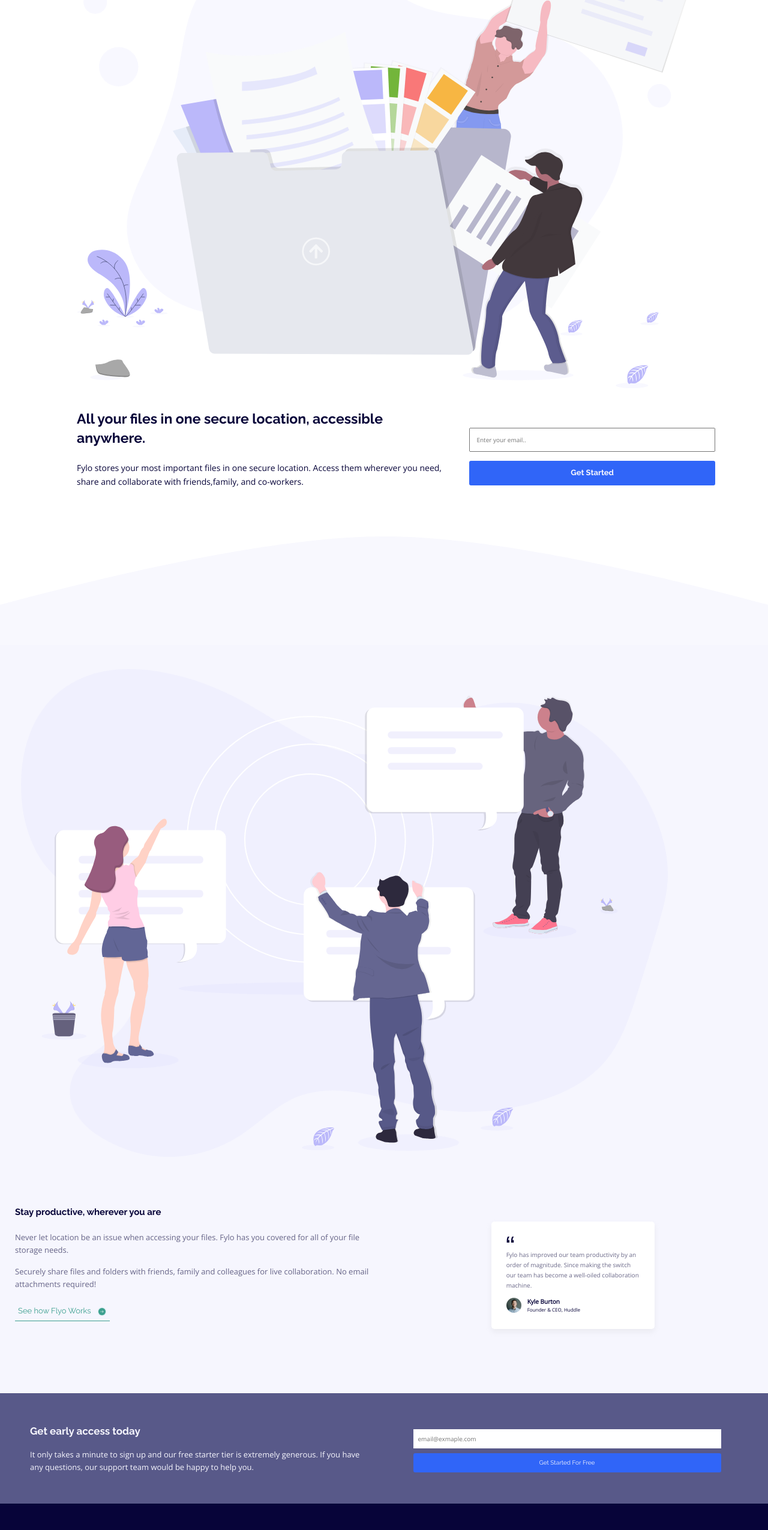
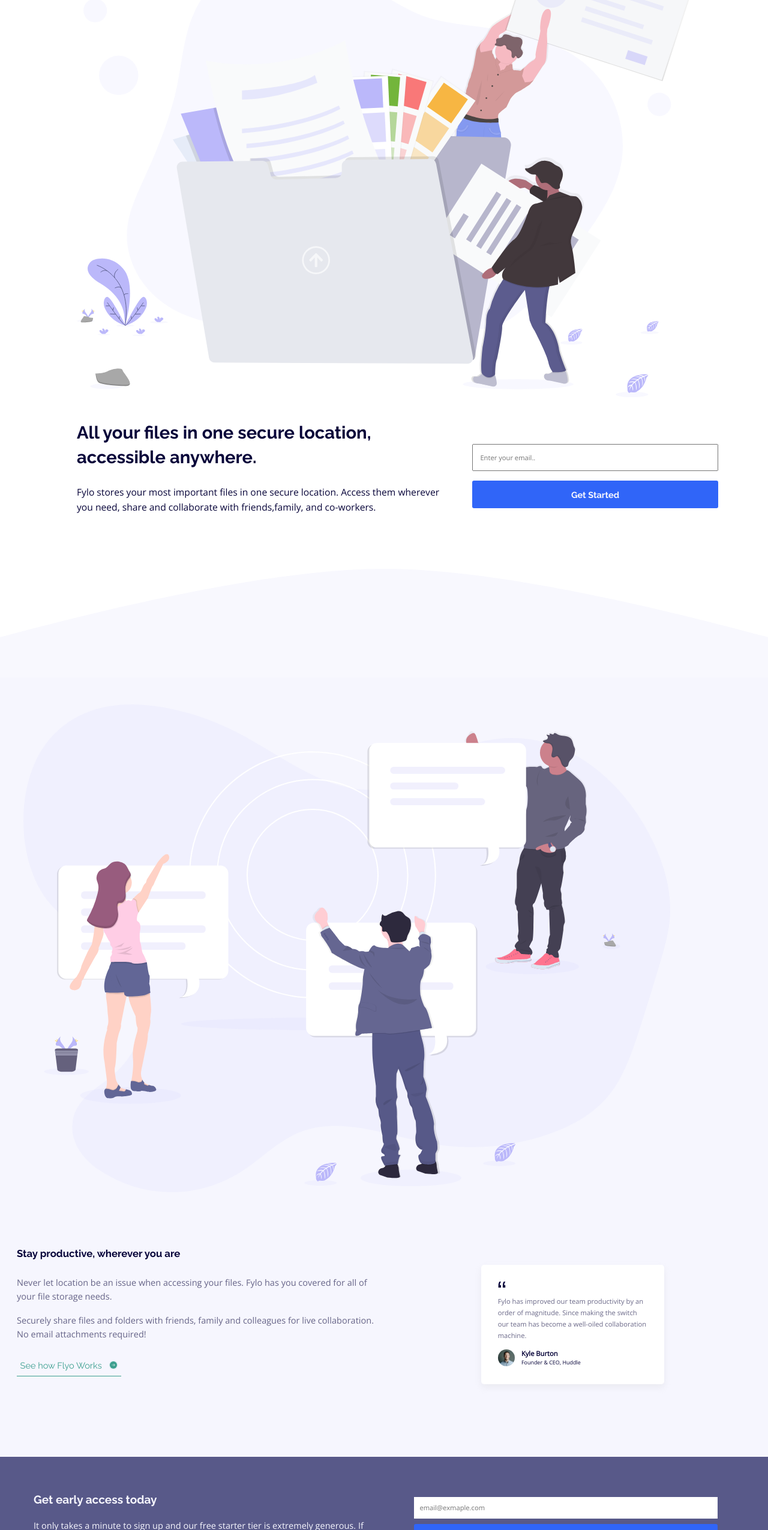
Before and after one commit to devhnry/Flyo-Landing-Page, a website built with Vite: page index.html in a window 1280 px wide. Shown: the part 235-2785 px from the top of the page at 60% size. Built offline with nearby package versions, Linux system fonts and the light colour scheme.

Commit message:
✨ Made Changes to the Get Started Buttton and Edited the Typography

```diff
--- a/assets/sass/base/_base.scss
+++ b/assets/sass/base/_base.scss
@@ -1,5 +1,8 @@
 html{
     font-size: 62.5%;
+    @media (min-width: 600px){
+        font-size: 70%;
+    }
 }
 
 body{
@@ -9,7 +12,6 @@
     overflow-x: hidden;
 
     @include respond(phone){
-        // max-width: 700px;
         margin-inline: auto;
     }
 }
--- a/assets/sass/base/_typography.scss
+++ b/assets/sass/base/_typography.scss
@@ -0,0 +1,31 @@
+.navigation{
+    font-family: $ff-nav;
+    font-size: max(1.2rem);
+    transition: all 250ms ease-in-out;
+
+    &__link{
+        text-decoration: none;
+        color: $clr-primary-dark;
+    }
+}
+
+.header{
+    &__text{
+
+        &--main{
+            font-family: $ff-heading;
+            font-size: 2.3rem;
+            font-weight: $fw-bold;
+            line-height: 1.4;
+
+            @include respond(phone) {
+                font-size: 2.6rem;
+            }
+        }
+
+        &--sub{
+            font-family: $ff-body;
+            font-size: 1.4rem;
+        }
+    }
+}
--- a/assets/sass/components/_button.scss
+++ b/assets/sass/components/_button.scss
@@ -5,6 +5,8 @@
     padding: 1rem;
     transition: all 150ms ease-in-out;
     text-align: center;
+    border: none;
+    outline: none;
 
     &--primary{
         background: $clr-accent-blue;
@@ -18,8 +20,7 @@
             padding: .8rem;
         }
 
-        &:hover,
-        &:focus{
+        &:hover{
             background: $clr-accent-blue-hover;
         }
     }
--- a/assets/sass/layout/_footer.scss
+++ b/assets/sass/layout/_footer.scss
@@ -5,6 +5,11 @@
     font-size: 1.5rem;
     display: grid;
     gap: 3.5rem;
+
+    @include respond(phone){
+        gap : 5rem;
+        grid-template-columns: repeat(3, 1fr);
+    }
 
     &__logo{
         filter: brightness(0) invert(1);
@@ -22,6 +27,8 @@
         display: grid;
         gap: 1.5rem;
         text-decoration: none;
+
+
     }
 
     &__link{
@@ -36,6 +43,11 @@
     align-items: center;
     margin-inline: auto;
 
+    @include respond(phone){
+        grid-column: 1 / 4;
+    }
+
+
     &__icon{
         text-align: center;
         width: 37px;
--- a/assets/sass/layout/_header.scss
+++ b/assets/sass/layout/_header.scss
@@ -7,6 +7,7 @@
     margin-inline: auto;
 
     &__textbox{
+
         @include respond(phone){
             text-align: left;
             display: grid;
@@ -19,18 +20,6 @@
     &__text{
         display: grid;
         gap: 2.3rem;
-
-        &--main{
-            font-family: $ff-heading;
-            font-size: 2.3rem;
-            font-weight: $fw-bold;
-            line-height: 1.4;
-        }
-
-        &--sub{
-            font-family: $ff-body;
-            font-size: 1.4rem;
-        }
     }
 
     &__form{
--- a/assets/sass/layout/_navigation.scss
+++ b/assets/sass/layout/_navigation.scss
@@ -3,8 +3,6 @@
     align-items: center;
     justify-content: space-between;
     padding-inline: 2rem;
-    font-family: $ff-nav;
-    font-size: 1.2rem;
     padding-top: 2rem;
 
     &__logo{
@@ -16,9 +14,4 @@
         gap: 2rem;
         list-style: none;
     }
-
-    &__link{
-        text-decoration: none;
-        color: $clr-primary-dark;
-    }
 }
--- a/index.html
+++ b/index.html
@@ -44,11 +44,11 @@
             </p>
         </div>
 
-        <div class="header__form">
-          <label for="email"></label>
+        <form class="header__form">
+          <label for="email1"></label>
           <input class="header__form-box" type="email" name="email" id="email1" placeholder="Enter your email..">
-          <a class="btn btn--primary" href="#">Get Started</a>
-        </div>
+          <input class="btn btn--primary" type="submit" value="Get Started">
+        </form>
       </div>
 
     </section>
@@ -98,11 +98,11 @@
         <p class="sign-up__header"> Get early access today</p>
         <p class="sign-up__text">It only takes a minute to sign up and our free starter tier is extremely generous. If you have any questions, our support team would be happy to help you.</p>
       </div>
-      <div class="sign-up__form">
+      <form class="sign-up__form">
         <label for="email2"></label>
         <input class="sign-up__form-box" type="email" name="email" id="email2" placeholder="email@exmaple.com">
-        <a class="btn btn--primary btn--primary-cta" href="#">Get Started For Free</a>
-      </div>
+        <input class="btn btn--primary btn--primary-cta" type="submit" value="Get Started For Free">
+      </form>
     </section>
   </main>
 
```
Also changed, not shown: assets/css/style.css.
